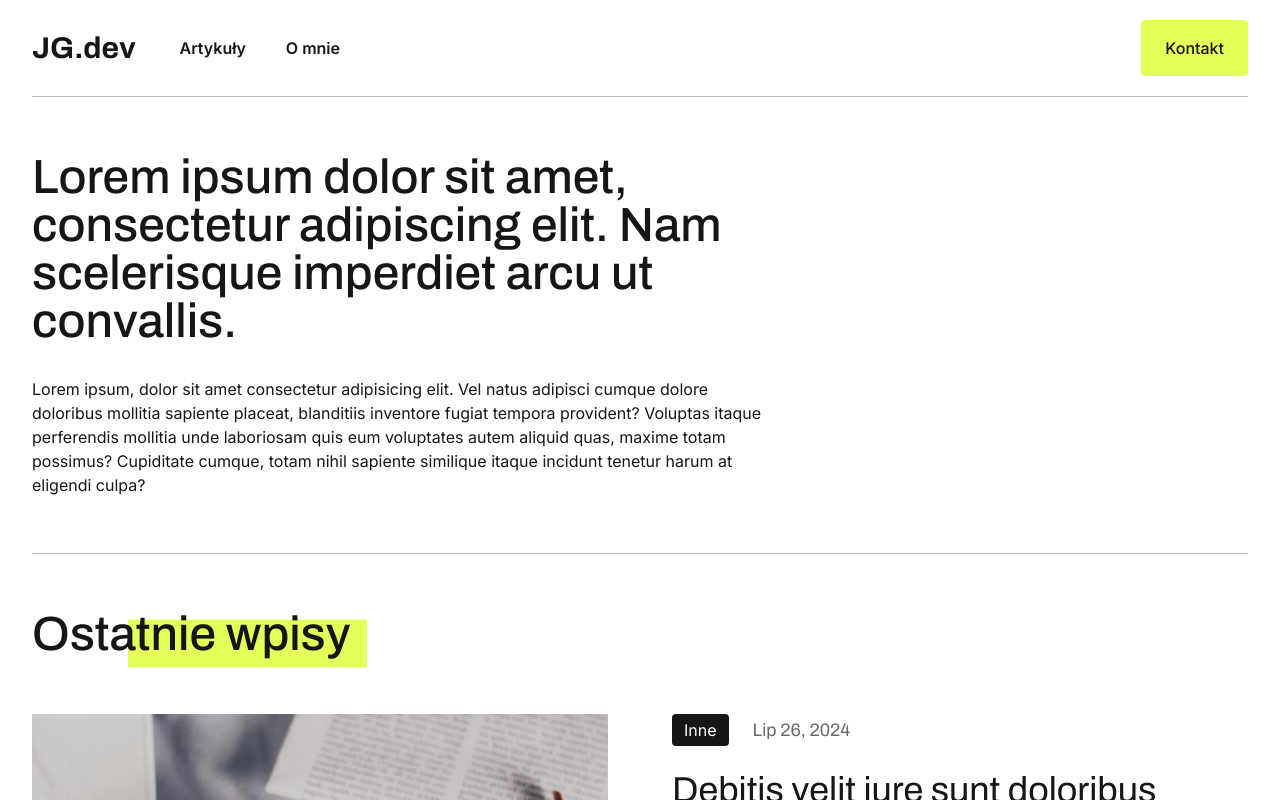
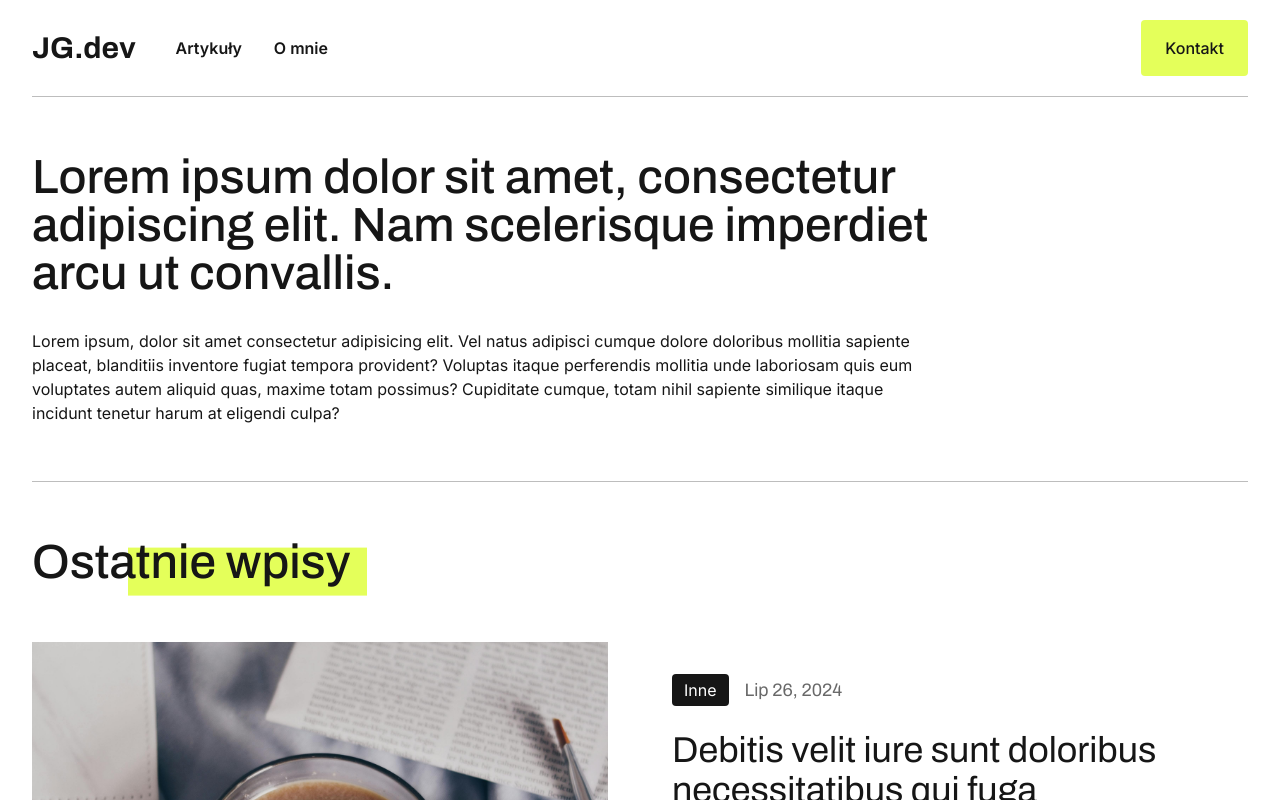
Before and after one commit to Goomel/jg-blog, a Next.js app: page / in a window 1280 px wide. Shown: the top 800 px of the page. Built offline with nearby package versions, Linux system fonts and the light colour scheme.

Commit message:
Menu enhancement

```diff
--- a/app/components/navbar/NavDesktop.tsx
+++ b/app/components/navbar/NavDesktop.tsx
@@ -7,11 +7,11 @@ const NavDesktop = ({ menu }: { menu: Menu }) => {
     <div className="items-center justify-between w-full lg:flex hidden">
       <ul className="flex items-center lg:gap-8 font-medium">
         {menu.map((menuItem: MenuItem) => (
-          <li
-            key={menuItem.title}
-            className="overflow-hidden relative before:content-[''] before:w-3/4 before:bg-black-500  before:h-0.5 before:absolute before:bottom-0 before:right-0 before:translate-x-[calc(100%+5px)] hover:before:translate-x-0 before:transition-transform before:duration-200 lg:px-1 py-1.5"
-          >
-            <Link href={menuItem.href} className="font-semibold">
+          <li key={menuItem.title} className="inline-flex group">
+            <Link
+              href={menuItem.href}
+              className="font-semibold inline-block relative before:content-[''] before:scale-x-0 group-hover:before:scale-x-100 before:w-3/4 before:bg-black-500 before:h-0.5 before:absolute before:-bottom-2 before:right-0 before:transition-transform before:duration-200 before:origin-right"
+            >
               {menuItem.title}
             </Link>
           </li>
--- a/app/components/navbar/NavMobile.tsx
+++ b/app/components/navbar/NavMobile.tsx
@@ -43,7 +43,7 @@ const NavMobile = ({ menu }: { menu: Menu }) => {
             initial={{ x: '100%' }}
             animate={{ x: 0 }}
             transition={{ duration: 0.3 }}
-            className="w-[clamp(400px,50%,600px)] h-screen absolute top-0 right-0 bg-gray-100 pt-4 pl-8"
+            className="w-full xs:w-[clamp(400px,50%,600px)] h-screen absolute top-0 right-0 bg-gray-100 pt-4 pl-8"
           >
             <Hamburger variant={HamburgerVariant.Close} onClick={toggleMenuOpen} />
             <ul className="pt-12 flex flex-col gap-6 ">
@@ -60,7 +60,10 @@ const NavMobile = ({ menu }: { menu: Menu }) => {
                   key={menuItem.title}
                   className="list-none"
                 >
-                  <Link href={menuItem.href} className="text-black-500">
+                  <Link
+                    href={menuItem.href}
+                    className="text-black-500 font-medium text-base xs:text-lg"
+                  >
                     {menuItem.title}
                   </Link>
                 </motion.li>
--- a/app/components/navbar/Navbar.tsx
+++ b/app/components/navbar/Navbar.tsx
@@ -15,8 +15,7 @@ const menu: Menu = [
 
 const Navbar = () => {
   return (
-    <nav className="">
-      <div className="container ">
+    <nav className="container">
       <div className="border-b border-gray-400 py-4 lg:py-5">
         <div className="flex items-center justify-between lg:justify-normal lg:gap-10">
           <a href="./" className="text-black-500 text-3xl font-bold font-heading">
@@ -26,7 +25,6 @@ const Navbar = () => {
           <NavMobile menu={menu} />
         </div>
       </div>
-      </div>
     </nav>
   );
 };
--- a/app/globals.css
+++ b/app/globals.css
@@ -4,7 +4,7 @@
 
 :root {
   /* Hamburger values */
-  --hamburger-line-height: 1.5px;
+  --hamburger-line-height: 2px;
   --gap-between-lines: 6px;
   --hamburger-translate: calc(
     calc((var(--gap-between-lines) / 2) + (var(--hamburger-line-height) / 2))
--- a/app/page.tsx
+++ b/app/page.tsx
@@ -4,13 +4,13 @@ import coffePhoto from '@/public/images/coffee.jpg';
 export default function Home() {
   return (
     <main className="container">
-      <section className="lg:py-14">
-        <div className="lg:w-3/5 lg:space-y-8">
-          <p className="lg:text-5xl font-heading font-medium">
+      <section className="py-10 lg:py-14">
+        <div className="xl:w-3/4 lg:w-4/5 space-y-6 lg:space-y-8">
+          <p className="text-3xl lg:text-5xl font-heading font-medium">
             Lorem ipsum dolor sit amet, consectetur adipiscing elit. Nam scelerisque imperdiet arcu
             ut convallis.
           </p>
-          <p>
+          <p className="text-[15px] lg:text-base">
             Lorem ipsum, dolor sit amet consectetur adipisicing elit. Vel natus adipisci cumque
             dolore doloribus mollitia sapiente placeat, blanditiis inventore fugiat tempora
             provident? Voluptas itaque perferendis mollitia unde laboriosam quis eum voluptates
@@ -21,16 +21,16 @@ export default function Home() {
       </section>
       <div className="border-t border-gray-400"></div>
       <section>
-        <p className="lg:text-5xl w-fit font-heading lg:mt-14 before:content-[''] before:block before:w-3/4 before:h-full before:absolute relative before:top-0 before:-right-4 before:translate-y-[20%] before:bg-lemon-500 before:-z-10 font-medium">
+        <p className="lg:text-5xl w-fit font-heading mt-10 lg:mt-14 before:content-[''] before:block before:w-3/4 before:h-full before:absolute relative before:top-0 before:-right-4 before:translate-y-[20%] before:bg-lemon-500 before:-z-10 font-medium">
           Ostatnie wpisy
         </p>
 
         {/* first example post link */}
-        <div className="lg:mt-14">
+        <div className="mt-10 lg:mt-14">
           <div className="w-full">
             <div className="flex lg:flex-row flex-col lg:gap-16">
               <div className="lg:basis-1/2">
-                <div className="w-full-h-full">
+                <div className="w-full h-full">
                   <div className="aspect-[4/3] relative">
                     <Image
                       className="object-cover"
@@ -41,15 +41,15 @@ export default function Home() {
                   </div>
                 </div>
               </div>
-              <div className="lg:basis-1/2">
-                <div className="lg:w-[90%] space-y-4 lg:space-y-6">
-                  <div className="flex items-center gap-6">
+              <div className="lg:basis-1/2 lg:py-4 xl:py-8">
+                <div className="lg:w-[90%] space-y-4 xl:space-y-6">
+                  <div className="flex items-center gap-4">
                     <div className="lg:py-1 lg:px-3 rounded bg-black-500">
-                      <p className="text-sm lg:text-base text-gray-100 ">Inne</p>
+                      <p className="text-sm lg:text-base text-gray-100">Inne</p>
                     </div>
                     <p className="text-base lg:text-lg font-heading text-black-100">Lip 26, 2024</p>
                   </div>
-                  <p className="lg:text-3xl xl:text-4xl font-heading">
+                  <p className="text-2xl xl:text-4xl font-heading">
                     Debitis velit iure sunt doloribus necessitatibus qui fuga commodi ullam
                     voluptas.
                   </p>
--- a/tailwind.config.ts
+++ b/tailwind.config.ts
@@ -7,6 +7,14 @@ const config: Config = {
     './app/**/*.{js,ts,jsx,tsx,mdx}',
   ],
   theme: {
+    screens: {
+      xs: '400px',
+      sm: '640px',
+      md: '768px',
+      lg: '1024px',
+      xl: '1280px',
+      '2xl': '1536px',
+    },
     container: {
       center: true,
       padding: {
```
Lines whose indentation alone changed are shown as unchanged.
